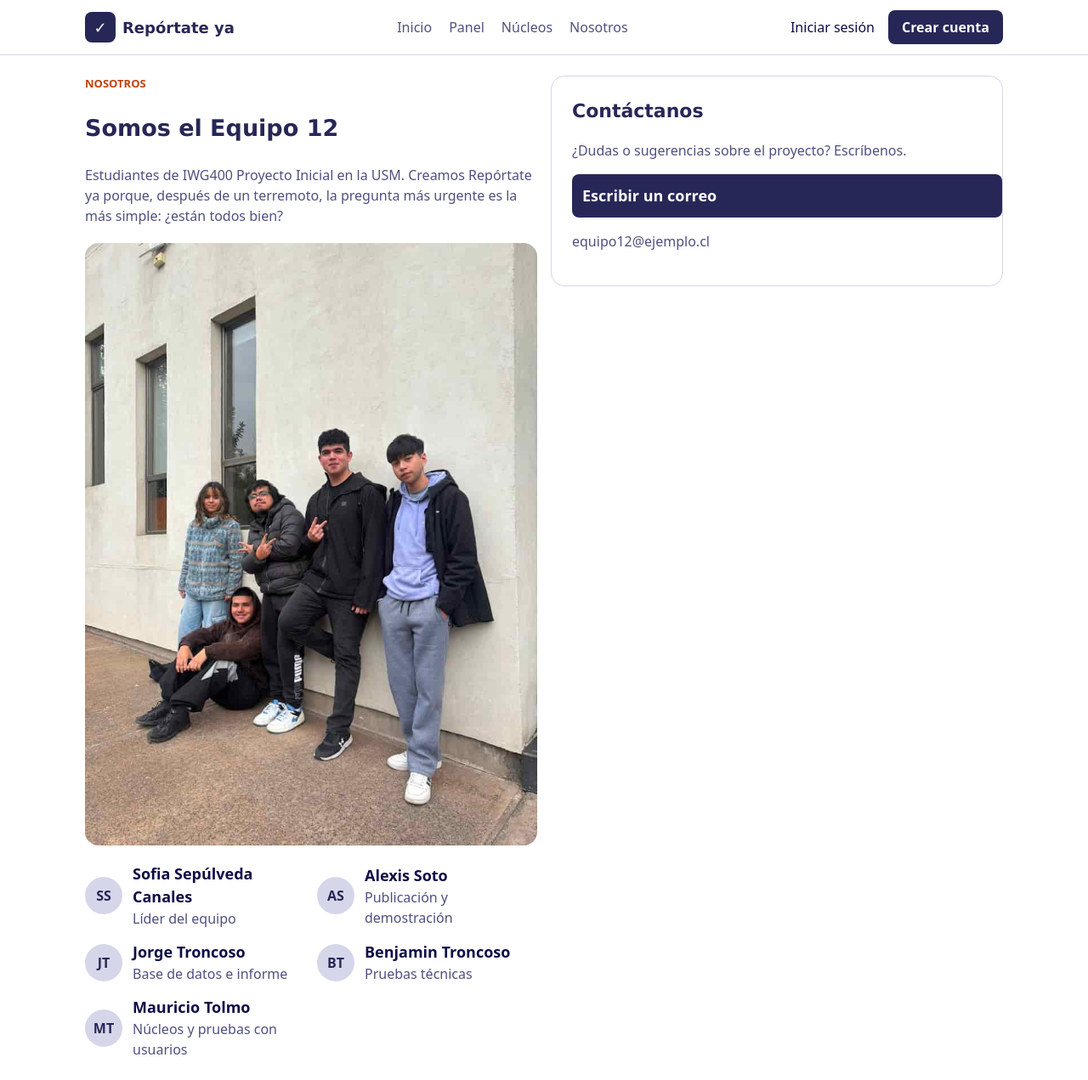
After one commit to Jorge28319/Core-5, a Django app: page /nosotros/ in a window 1280 px wide. The commit adds this page. Shown: the whole page at 85% size. Run offline with Django 5.2, Linux system fonts and the light colour scheme.

Commit message:
agrege pagina nosotros

```diff
--- a/proyectoInicial/core/static/core/estilos.css
+++ b/proyectoInicial/core/static/core/estilos.css
@@ -331,3 +331,52 @@ button {
     background: var(--claro);
     color: var(--texto);
 }
+
+
+
+
+
+/* Nosotros */
+.foto-equipo {
+  display: block;
+  width: 100%;
+  height: auto;
+  margin: 20px 0;
+  border-radius: 16px;
+}
+.equipo {
+  margin: 0;
+  padding: 0;
+  list-style: none;
+  display: grid;
+  gap: 14px;
+}
+@media (min-width: 800px) {
+  .equipo {
+    grid-template-columns: 1fr 1fr;
+  }
+}
+.equipo li {
+  display: flex;
+  align-items: center;
+  gap: 12px;
+}
+.equipo .suave {
+  display: block;
+}
+.iniciales {
+  display: flex;
+  flex-shrink: 0;
+  align-items: center;
+  justify-content: center;
+  width: 44px;
+  height: 44px;
+  border-radius: 50%;
+  background: var(--claro);
+  color: var(--marca);
+  font-size: 16px;
+  font-weight: bold;
+}
+.contacto {
+  align-self: start;
+}
--- a/proyectoInicial/core/templates/core/base.html
+++ b/proyectoInicial/core/templates/core/base.html
@@ -15,7 +15,7 @@
                 <a href="/">Inicio</a>
                 <a href="{% url 'panel' %}">Panel</a>
                 <a href="{% url 'nucleos' %}">Núcleos</a>
-                <a href="#">Nosotros</a>
+                <a href="{% url 'nosotros' %}">Nosotros</a>
             </nav>
            <div class="cuenta">
     {% if user.is_authenticated %}
--- /dev/null
+++ b/proyectoInicial/core/templates/core/nosotros.html
@@ -0,0 +1,44 @@
+{% extends "core/base.html" %}
+{% load static %}
+{% block contenido %}
+<div class="columnas">
+<section>
+<p class="etiqueta naranjo">Nosotros</p>
+<h1>Somos el Equipo 12</h1>
+<p class="suave">Estudiantes de IWG400 Proyecto Inicial en la USM. Creamos Repórtate ya porque, después de un terremoto, la pregunta más urgente es la más simple: ¿están todos bien?</p>
+
+<img class="foto-equipo" src="{% static 'core/equipo.jpg' %}" alt="El Equipo 12 de IWG400" loading="lazy">
+
+<ul class="equipo">
+<li>
+<span class="iniciales">SS</span>
+<div><strong>Sofia Sepúlveda Canales</strong><span class="suave">Líder del equipo</span></div>
+</li>
+<li>
+<span class="iniciales">AS</span>
+<div><strong>Alexis Soto</strong><span class="suave">Publicación y demostración</span></div>
+</li>
+<li>
+<span class="iniciales">JT</span>
+<div><strong>Jorge Troncoso</strong><span class="suave">Base de datos e informe</span></div>
+</li>
+<li>
+<span class="iniciales">BT</span>
+<div><strong>Benjamin Troncoso</strong><span class="suave">Pruebas técnicas</span></div>
+</li>
+<li>
+<span class="iniciales">MT</span>
+<div><strong>Mauricio Tolmo</strong><span class="suave">Núcleos y pruebas con usuarios</span></div>
+</li>
+</ul>
+</section>
+
+<section class="tarjeta contacto">
+<h2>Contáctanos</h2>
+<p class="suave">¿Dudas o sugerencias sobre el proyecto? Escríbenos.</p>
+<!-- CAMBIAR: el correo del equipo -->
+<a class="boton" href="mailto:equipo12@ejemplo.cl">Escribir un correo</a>
+<p class="suave">equipo12@ejemplo.cl</p>
+</section>
+</div>
+{% endblock %}
--- a/proyectoInicial/core/views.py
+++ b/proyectoInicial/core/views.py
@@ -127,3 +127,10 @@ def nucleos(request):
         "unirse_form": unirse_form,
         "mis_nucleos": mis_nucleos,
     })
+
+
+
+
+
+def nosotros(request):
+    return render(request, "core/nosotros.html")
--- a/proyectoInicial/proyectoInicial/urls.py
+++ b/proyectoInicial/proyectoInicial/urls.py
@@ -26,4 +26,5 @@ urlpatterns = [path("nucleos/", views.nucleos, name="nucleos"),
     path("", views.inicio, name="inicio"), path("panel/", views.panel, name="panel"),
     path("ingresar/", auth_views.LoginView.as_view(authentication_form=IngresoForm), name="login"),
     path("salir/", auth_views.LogoutView.as_view(), name="logout"),
+    path("nosotros/", views.nosotros, name="nosotros"),
 ]
```
Also changed, not shown: proyectoInicial/core/static/core/equipo.jpg (added).
